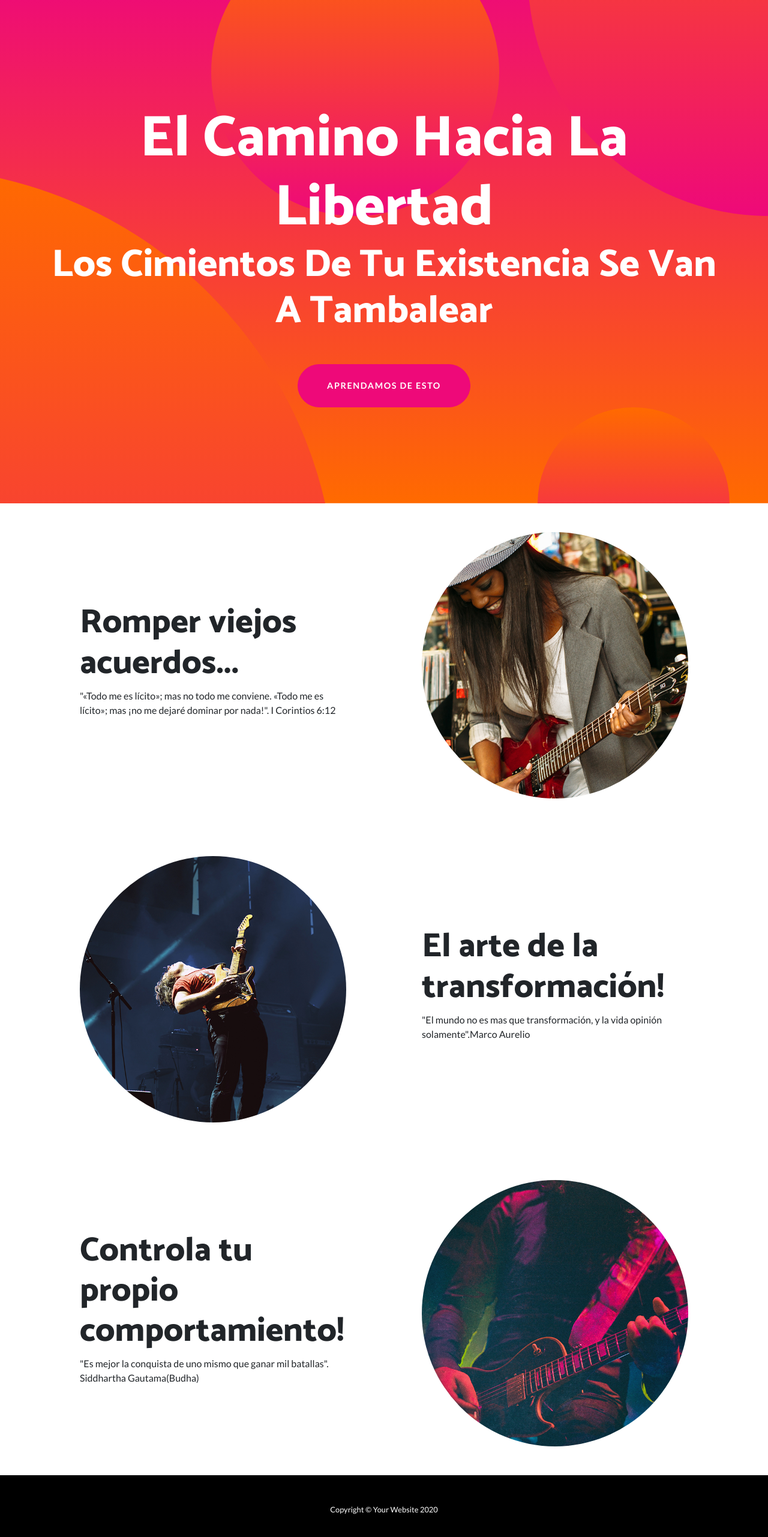
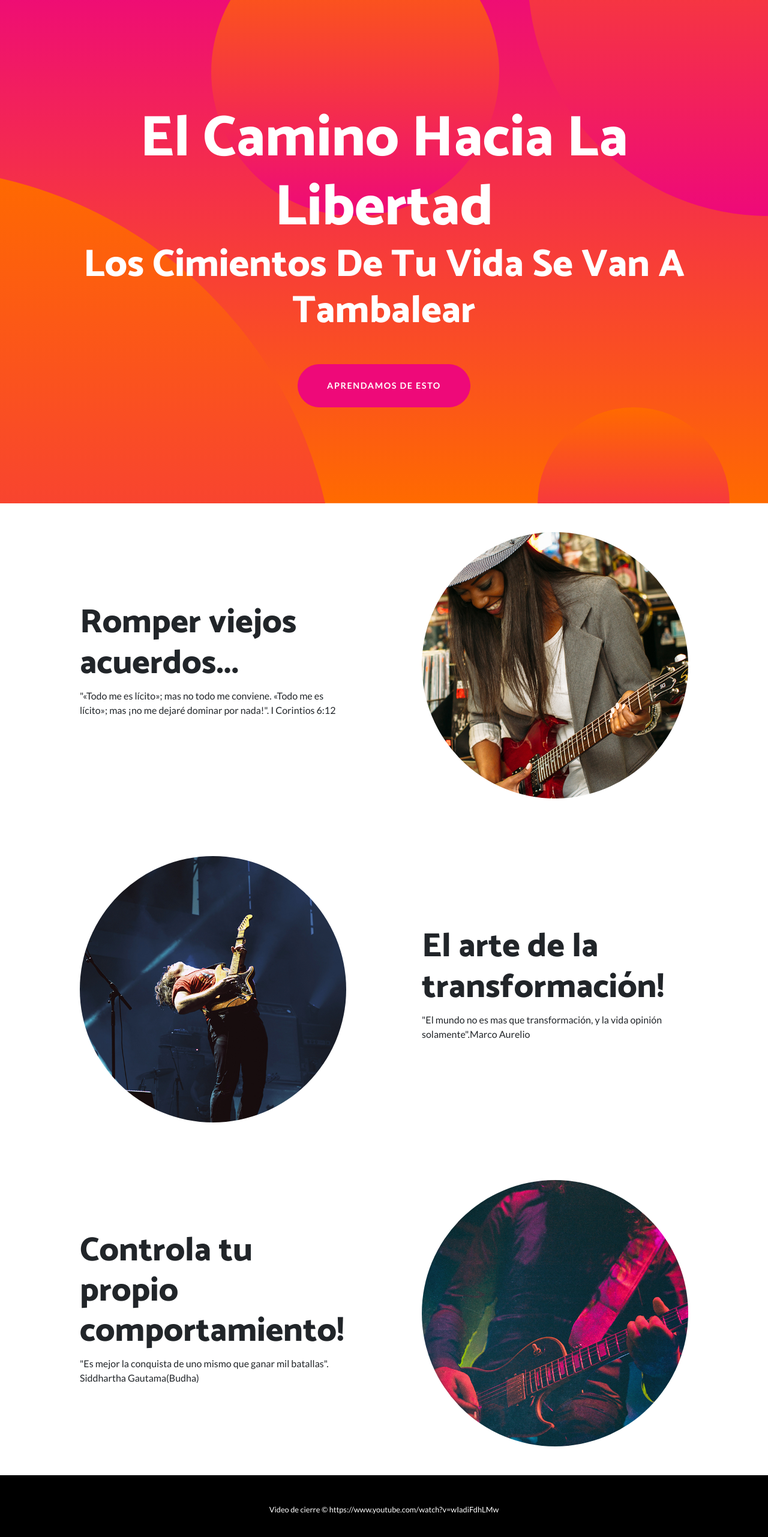
Before and after one commit to elber01/4acuerdos, a website: page index.html in a window 1280 px wide. Shown: the part 40-2602 px from the top of the page at 60% size. Drawn offline with Linux system fonts and the light colour scheme.

Commit message:
Update index.html

```diff
--- a/index.html
+++ b/index.html
@@ -29,7 +29,7 @@
     <div class="masthead-content">
       <div class="container">
         <h1 class="masthead-heading mb-0">El Camino Hacia La Libertad</h1>
-        <h2 class="masthead-subheading mb-0">Los Cimientos De Tu Existencia Se Van A Tambalear</h2>
+        <h2 class="masthead-subheading mb-0">Los Cimientos De Tu Vida Se Van A Tambalear</h2>
         <a href="#" class="btn btn-primary btn-xl rounded-pill mt-5">Aprendamos de esto</a>
       </div>
     </div>
@@ -96,7 +96,7 @@
   <!-- Footer -->
   <footer class="py-5 bg-black">
     <div class="container">
-      <p class="m-0 text-center text-white small">Copyright &copy; Your Website 2020</p>
+      <p class="m-0 text-center text-white small">Video de cierre &copy; https://www.youtube.com/watch?v=wIadiFdhLMw</p>
     </div>
     <!-- /.container -->
   </footer>
```
